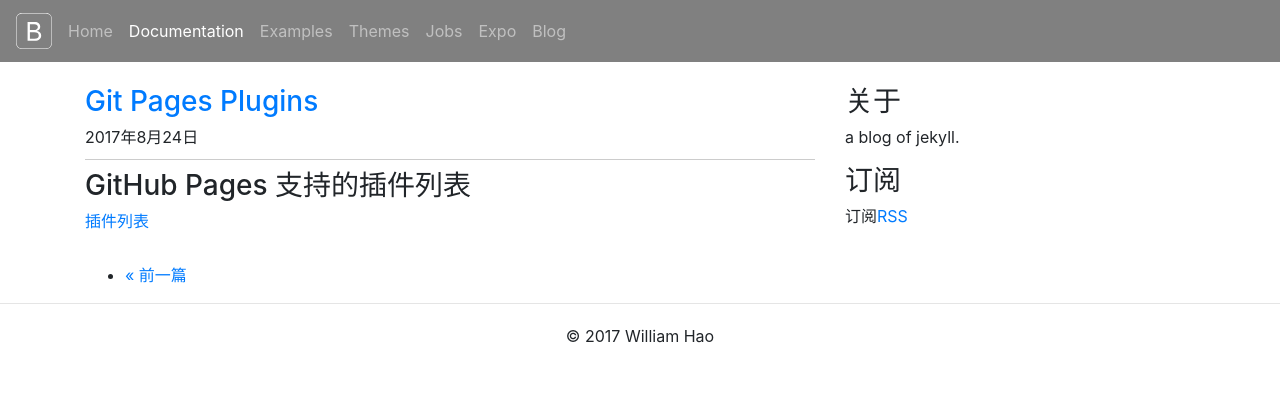
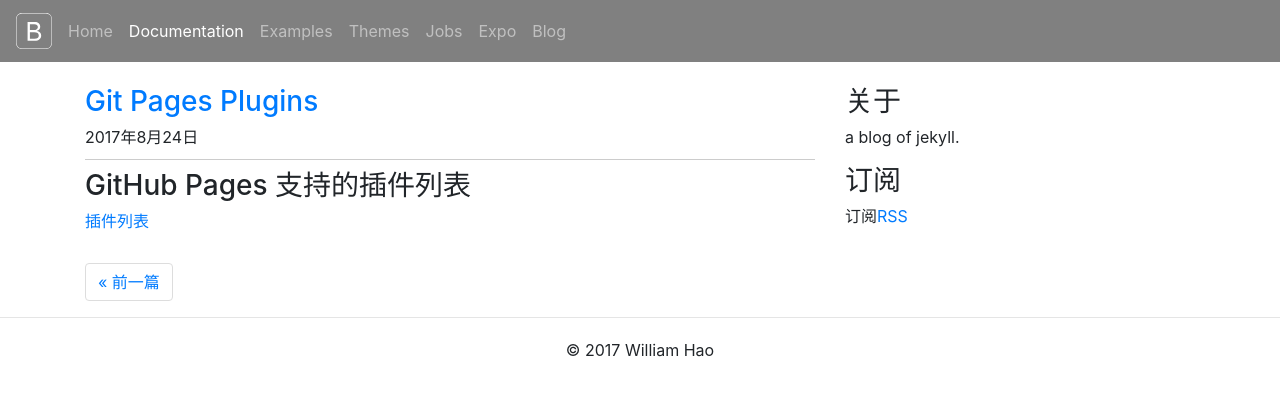
Before and after one commit to haoguanjun/jekyll, a Jekyll site: the page built from _posts/2017-08-24-git-pages-plugins.md, in a window 1280 px wide. Shown: the top 396 px of the page. Built offline with Jekyll 4.4.1, drawn with Linux system fonts in a browser that asks for light colours; comment, search, counter and statistics services are not loaded.

Commit message:
Update post.html

```diff
--- a/_layouts/post.html
+++ b/_layouts/post.html
@@ -13,16 +13,16 @@ layout: default
 </article>
 {% if page.previous or page.next %}
 <nav>
-    <ul class="pager">
+    <ul class="pagination">
         {% if page.previous %}
-            <li class="previous">
-                <a rel="prev" href="{{ page.previous.url | prepend: site.baseurl }}"
+            <li class="page-item">
+                <a class="page-link" href="{{ page.previous.url | prepend: site.baseurl }}"
                     title="{{ page.previous.title | escape }}">&laquo; 前一篇</a>
             </li>
         {% endif %}
         {% if page.next %}
-            <li class="next">
-                <a rel="next" href="{{ page.next.url | prepend: site.baseurl }}"
+            <li class="page-item">
+                <a class="page-link" href="{{ page.next.url | prepend: site.baseurl }}"
                     title="{{ page.next.title | escape }}">后一篇&raquo;</a>
             </li>
         {% endif %}
```
